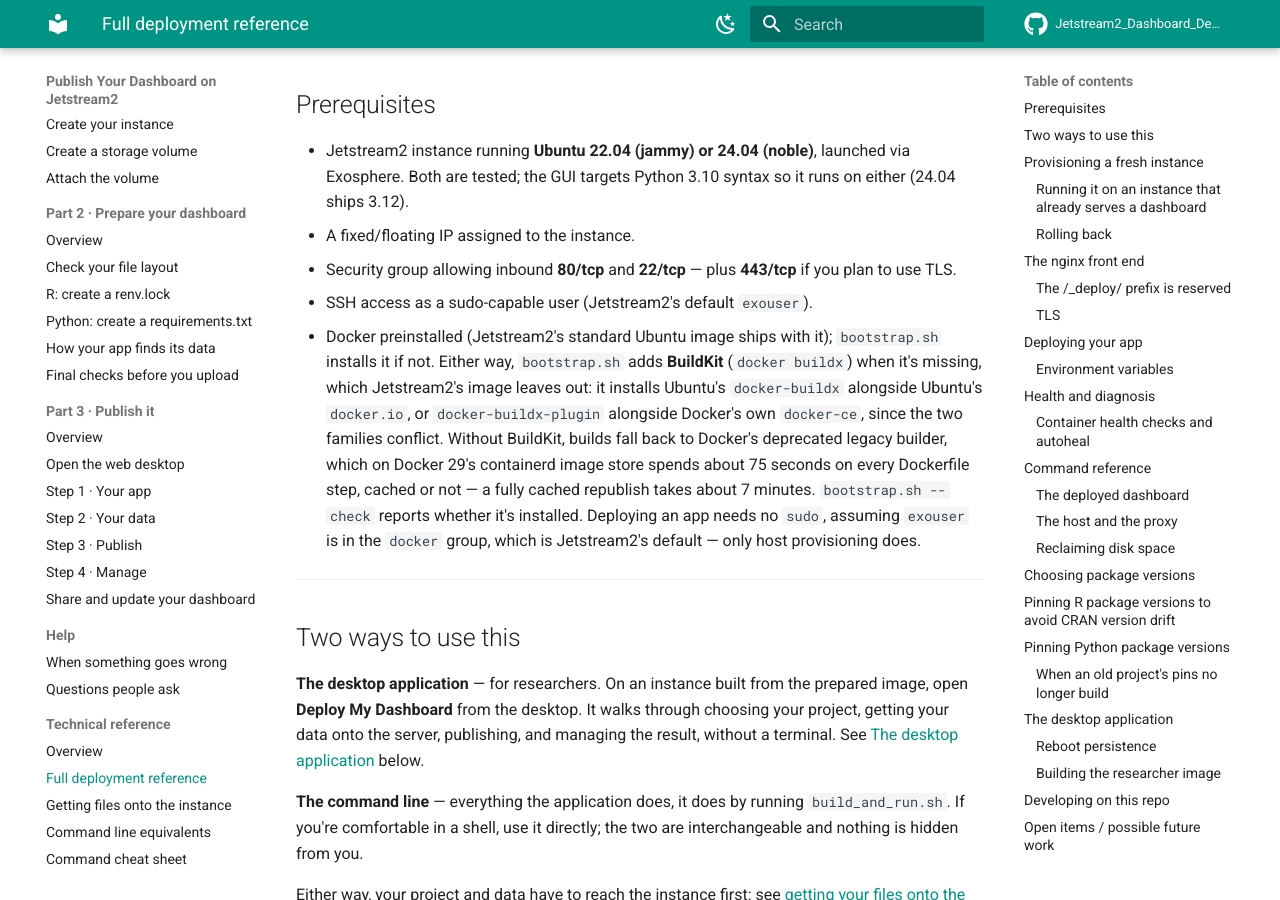
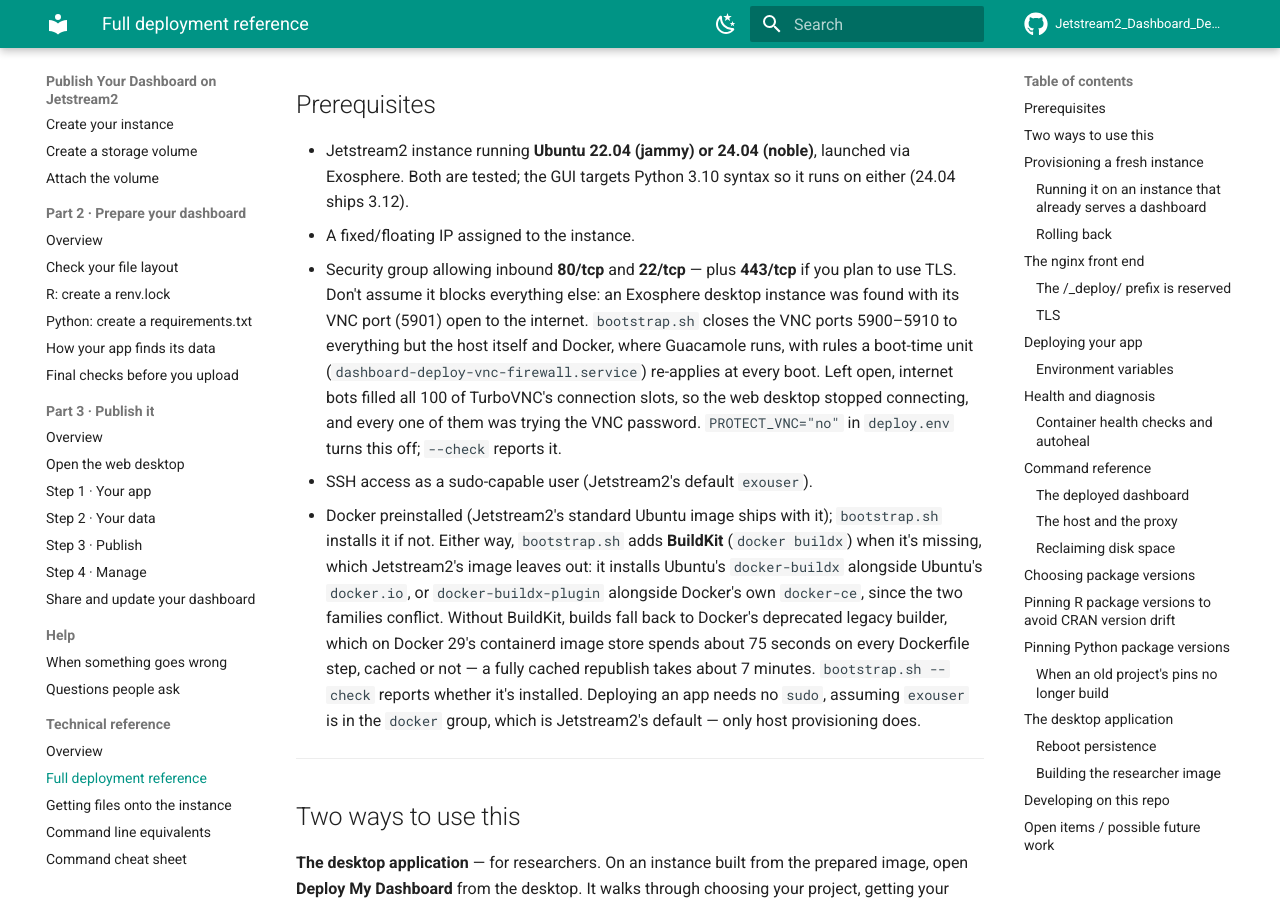
Before and after one commit to stephenconklin/Jetstream2_Dashboard_Deploy, an MkDocs documentation site: the page built from docs/user-guide/reference/deployment.md, in a window 1280 px wide and 900 px high, scrolled down 328 px. Built offline with MkDocs 1.6.1 and Material for MkDocs 9.7.7, drawn with Linux system fonts in a browser that asks for light colours; comment, search, counter and statistics services are not loaded.

Commit message:
Close the desktop's VNC ports to the internet, and keep them closed
The test instance's Guacamole desktop stopped connecting because TurboVNC
listens on 0.0.0.0:5901 and the port was reachable from the internet: bots
held all 100 of its connection slots, with 349,552 rejected attempts in a
week, every one of them after the VNC password. ufw was off on the premise
that Jetstream2's security groups already filter inbound traffic, which on
this instance they didn't.

bootstrap now installs deploy/lib/vnc_firewall.sh and a boot-time unit that
keeps ports 5900-5910 reachable only from loopback and Docker's networks,
where Guacamole connects from. The rules live in a chain of their own so
re-applying is exact and removing never touches Docker's. The unit runs
before network-pre.target, so there's no window at boot. PROTECT_VNC=no
turns it off, --check reports it, and the misleading comments are fixed.
Tested in an isolated network namespace: idempotent, and removed cleanly.

```diff
--- a/docs/user-guide/reference/deployment.md
+++ b/docs/user-guide/reference/deployment.md
@@ -10,7 +10,7 @@
 
 - Jetstream2 instance running **Ubuntu 22.04 (jammy) or 24.04 (noble)**, launched via Exosphere. Both are tested; the GUI targets Python 3.10 syntax so it runs on either (24.04 ships 3.12).
 - A fixed/floating IP assigned to the instance.
-- Security group allowing inbound **80/tcp** and **22/tcp** — plus **443/tcp** if you plan to use TLS.
+- Security group allowing inbound **80/tcp** and **22/tcp** — plus **443/tcp** if you plan to use TLS. Don't assume it blocks everything else: an Exosphere desktop instance was found with its VNC port (5901) open to the internet. `bootstrap.sh` closes the VNC ports 5900–5910 to everything but the host itself and Docker, where Guacamole runs, with rules a boot-time unit (`dashboard-deploy-vnc-firewall.service`) re-applies at every boot. Left open, internet bots filled all 100 of TurboVNC's connection slots, so the web desktop stopped connecting, and every one of them was trying the VNC password. `PROTECT_VNC="no"` in `deploy.env` turns this off; `--check` reports it.
 - SSH access as a sudo-capable user (Jetstream2's default `exouser`).
 - Docker preinstalled (Jetstream2's standard Ubuntu image ships with it); `bootstrap.sh` installs it if not. Either way, `bootstrap.sh` adds **BuildKit** (`docker buildx`) when it's missing, which Jetstream2's image leaves out: it installs Ubuntu's `docker-buildx` alongside Ubuntu's `docker.io`, or `docker-buildx-plugin` alongside Docker's own `docker-ce`, since the two families conflict. Without BuildKit, builds fall back to Docker's deprecated legacy builder, which on Docker 29's containerd image store spends about 75 seconds on every Dockerfile step, cached or not — a fully cached republish takes about 7 minutes. `bootstrap.sh --check` reports whether it's installed. Deploying an app needs no `sudo`, assuming `exouser` is in the `docker` group, which is Jetstream2's default — only host provisioning does.
 
```
Also changed, not shown: CLAUDE.md (+1 -0 lines), docs/user-guide/help/troubleshooting.md (+20 -0 lines), 3 other files.
